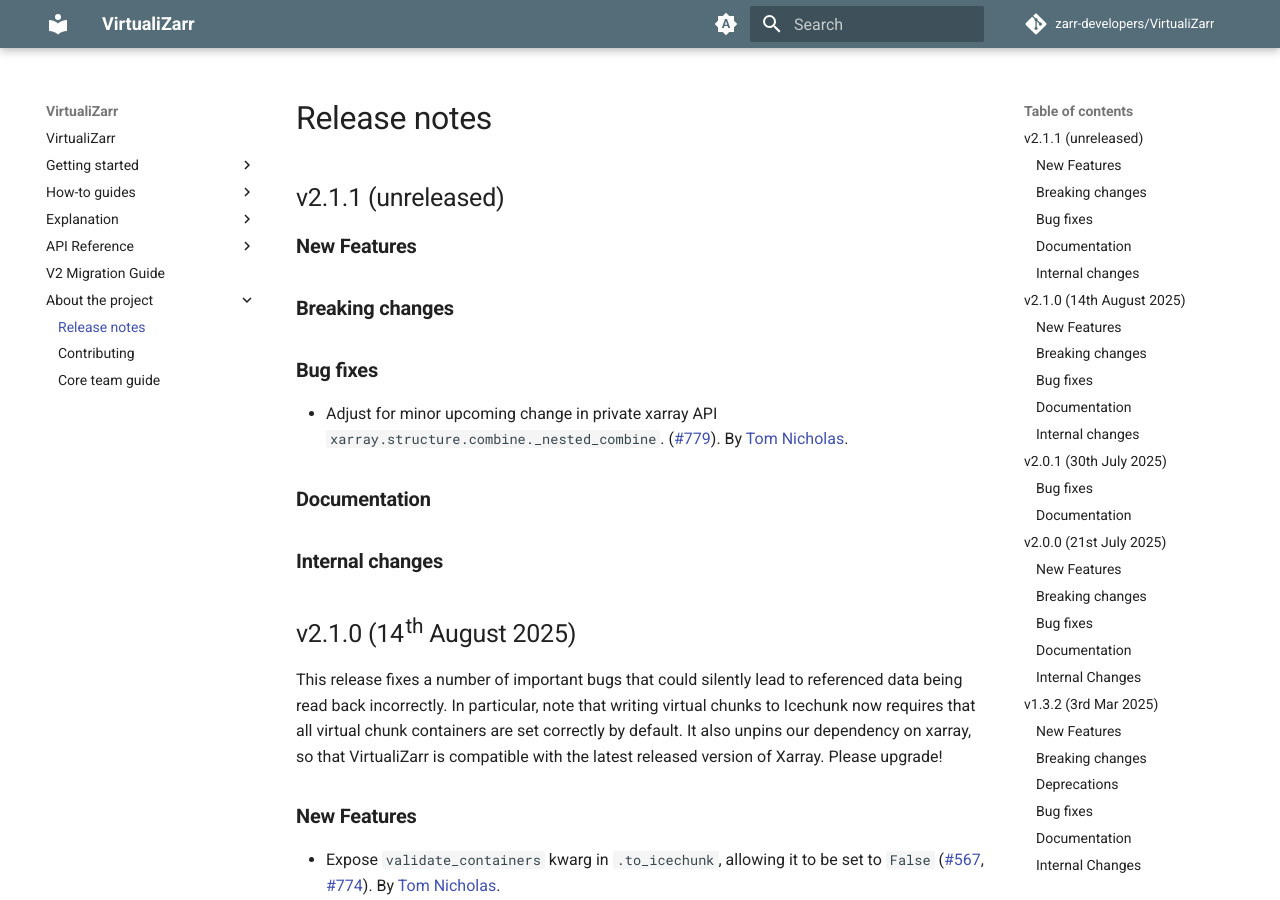
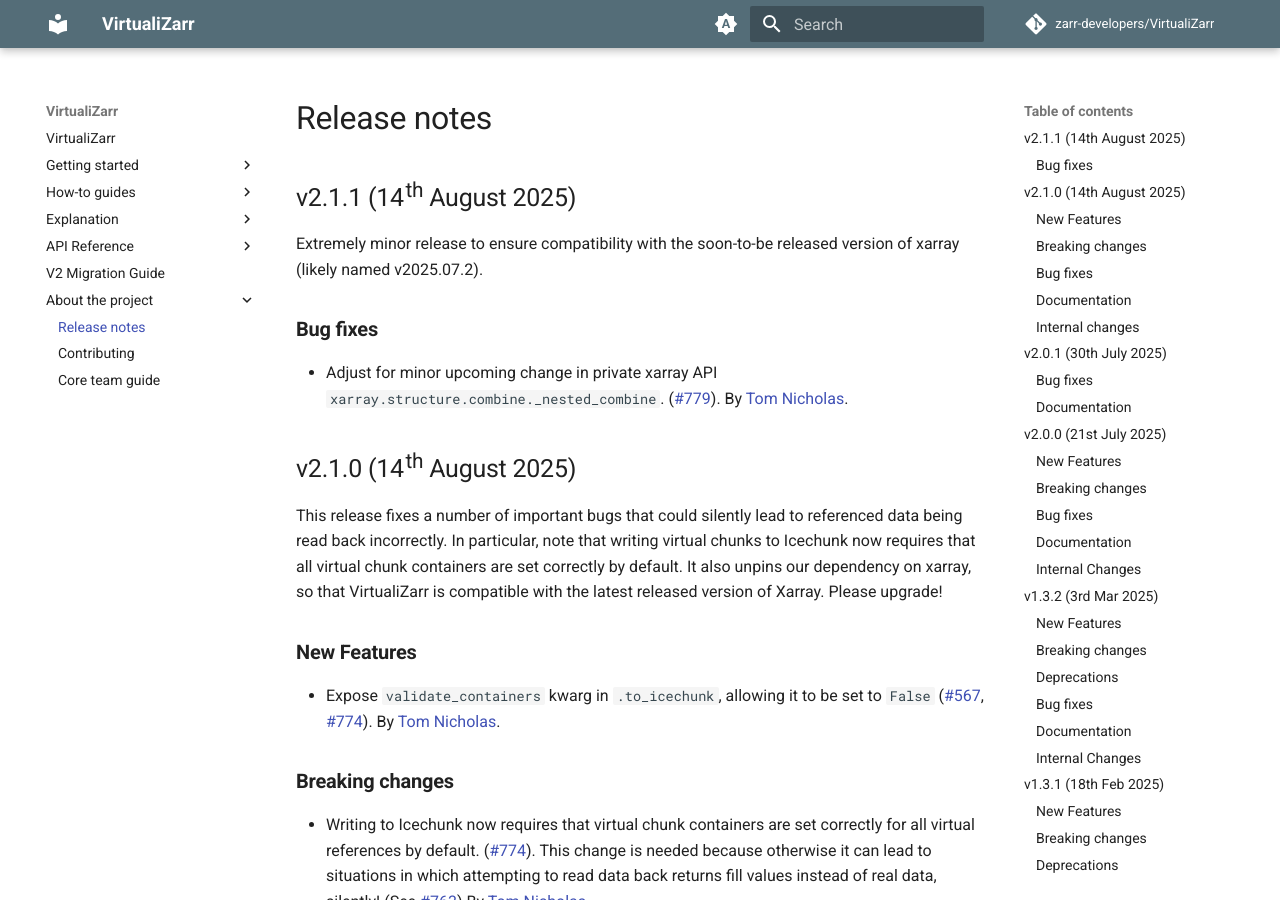
Before and after one commit to zarr-developers/VirtualiZarr, an MkDocs documentation site: the page built from docs/releases.md, in a window 1280 px wide and 900 px high. Built offline with MkDocs 1.6.1 and Material for MkDocs 9.7.7, drawn with Linux system fonts in a browser that asks for light colours; comment, search, counter and statistics services are not loaded; the version menu is left out.

Commit message:
release notes for v2.1.1 (#780)

```diff
--- a/docs/releases.md
+++ b/docs/releases.md
@@ -1,20 +1,14 @@
 # Release notes
 
-## v2.1.1 (unreleased)
+## v2.1.1 (14th August 2025)
 
-### New Features
-
-### Breaking changes
+Extremely minor release to ensure compatibility with the soon-to-be released version of xarray (likely named v2025.07.2).
 
 ### Bug fixes
 
 - Adjust for minor upcoming change in private xarray API `xarray.structure.combine._nested_combine`.
   ([#779](https://github.com/zarr-developers/VirtualiZarr/pull/779)).
   By [Tom Nicholas](https://github.com/TomNicholas).
-
-### Documentation
-
-### Internal changes
 
 ## v2.1.0 (14th August 2025)
 
```
